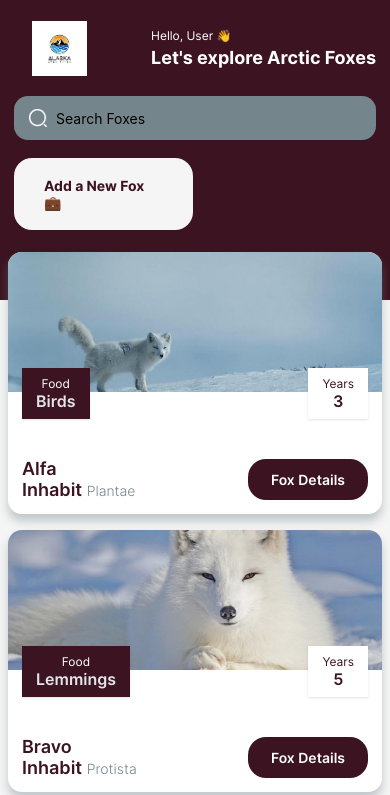
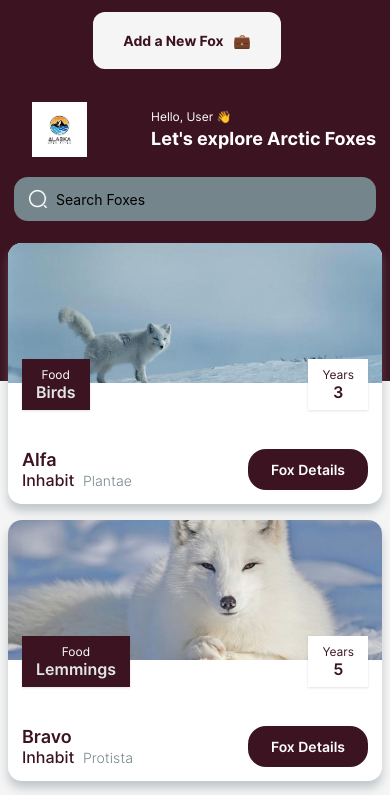
Before and after one commit to laststonedjs/arctic_foxes_react_native, a React Native app: screen /Home in a window 390 px wide. Shown: the top 795 px of the page. Built offline with nearby package versions, Linux system fonts and the light colour scheme.

Commit message:
Added screenshots in the Readme

```diff
--- a/components/AddFoxModal.js
+++ b/components/AddFoxModal.js
@@ -9,30 +9,41 @@ import { AddButton } from './Button';
 const WIDTH_MODAL = Dimensions.get('window').width;
 const HEIGHT_MODAL = 650;
 
-export const AddModal = ({ swapModalVisible, onSubmit }) => {
+export const AddModal = ({ swapModalVisible }) => {
   const [foxes, setFoxes] = useState(foxData);
   const [newFoxName, setNewFoxName] = useState('');
   const [newFoxAge, setNewFoxAge] = useState('');
   const [newFoxDomain, setNewFoxDomain] = useState('');
+  const [newFoxFood, setNewFoxFood] = useState('');
 
   const handleOnChangeText = (text, value) => {
     if (value === 'newFoxName') setNewFoxName(text);
     if (value === 'newFoxAge') setNewFoxAge(text);
     if (value === 'newFoxDomain') setNewFoxDomain(text);
+    if (value === 'newFoxFood') setNewFoxFood(text);
   };
 
-  console.log(newFoxName, newFoxAge, newFoxDomain);
+  const handleSubmit = () => {
 
-  const handleSubmit = () => {
-    if (newFoxName.length == 0 || newFoxAge.length == 0 || newFoxDomain.length == 0) {
+    if (newFoxName.length == 0 || newFoxAge.length == 0
+      || newFoxDomain.length == 0 || newFoxFood.length == 0) {
       Toast.showWithGravity("Please fill in all input fields!", Toast.LONG, Toast.TOP);
       return;
     }
 
-    onSubmit(newFoxName, newFoxAge, newFoxDomain);
+    const newFox = {
+      image: assets.fox1,
+      name: newFoxName,
+      age: newFoxAge,
+      domain: newFoxDomain,
+      food: newFoxFood
+    }
+    foxData.push(newFox);
+
     setNewFoxName('');
     setNewFoxAge('');
     setNewFoxDomain('');
+    setNewFoxFood('');
 
     closeModal();
   }
@@ -124,11 +135,23 @@ export const AddModal = ({ swapModalVisible, onSubmit }) => {
                   height: 30,
                   borderBottomColor: COLORS.gray,
                   marginHorizontal: SIZES.large,
+                  marginBottom: SIZES.font + 1,
                   borderBottomWidth: 1
                 }}
                 onChangeText={(text) => handleOnChangeText(text, 'newFoxDomain')}
                 placeholder="Enter where your fox COMES FROM"
                 value={newFoxDomain}
+              />
+              <TextInput
+                style={{
+                  height: 30,
+                  borderBottomColor: COLORS.gray,
+                  marginHorizontal: SIZES.large,
+                  borderBottomWidth: 1
+                }}
+                onChangeText={(text) => handleOnChangeText(text, 'newFoxFood')}
+                placeholder="Enter what it FEEDS on"
+                value={newFoxFood}
               />
             </View>
           </View>
--- a/components/HomeHeader.js
+++ b/components/HomeHeader.js
@@ -1,33 +1,15 @@
-import React, { useState } from 'react';
+import React from 'react';
 import {
   View,
   Text,
   Image,
   TextInput,
   SafeAreaView,
-  TouchableOpacity,
-  Modal,
 } from 'react-native';
-// components
-import { AddModal } from './AddFoxModal';
 // constants
 import { COLORS, SIZES, FONTS, SHADOWS, assets } from '../constants';
 
 const HomeHeader = ({ onSearch }) => {
-  const [isAddModalVisible, setIsAddModalVisible] = useState(false);
-
-  const swapModalVisible = (bool) => {
-    setIsAddModalVisible(bool);
-  }
-
-  const handleOnSubmit = (newFoxName, newFoxAge, newFoxDomain) => {
-    const fox = {
-      newFoxName,
-      newFoxAge,
-      newFoxDomain
-    };
-    console.log(fox);
-  }
 
   return (
     <SafeAreaView>
@@ -88,45 +70,6 @@ const HomeHeader = ({ onSearch }) => {
             />
           </View>
         </View>
-
-        {/* ADD FOX MODAL */}
-        <View style={{
-          maxWidth: "55%",
-          alignItems: "center",
-        }}>
-          <TouchableOpacity
-            style={{
-              backgroundColor: COLORS.cultural,
-              paddingVertical: SIZES.base - 3,
-              paddingHorizontal: SIZES.medium,
-              marginRight: SIZES.medium + 4,
-              marginTop: SIZES.large,
-              borderRadius: SIZES.medium + 2,
-            }}
-            onPress={() => swapModalVisible(true)}
-          >
-            <Text style={{
-              marginHorizontal: SIZES.font,
-              marginVertical: SIZES.font,
-              color: COLORS.chocolateKisses,
-              fontFamily: FONTS.bold,
-              fontSize: SIZES.regular
-            }}>
-              Add a New Fox{"   "}💼
-            </Text>
-          </TouchableOpacity>
-          <Modal
-            transparent={true}
-            animationType="fade"
-            visible={isAddModalVisible}
-            onRequestClose={() => swapModalVisible(false)}
-          >
-            <AddModal
-              swapModalVisible={swapModalVisible}
-              onSubmit={handleOnSubmit}
-            />
-          </Modal>
-        </View>
       </View>
     </SafeAreaView>
   )
--- a/components/SubInfo.js
+++ b/components/SubInfo.js
@@ -18,10 +18,10 @@ export const FoxTitle = ({ title, titleSize, subTitle, subTitleSize }) => {
         color: COLORS.chocolateKisses
       }}>
         <Text style={{
-          fontFamily: FONTS.semiBold,
-          fontSize: SIZES.medium + 2
+          fontFamily: FONTS.medium,
+          fontSize: SIZES.medium
         }}>
-          Inhabit{" "}
+          Inhabit &nbsp;
         </Text>
         <Text style={{
           fontFamily: FONTS.light,
--- a/screens/Home.js
+++ b/screens/Home.js
@@ -1,12 +1,28 @@
 import { useState } from 'react';
-import { View, SafeAreaView, FlatList } from 'react-native';
+import { View, SafeAreaView, FlatList, TouchableOpacity, Text, Modal } from 'react-native';
 // components
-import { FoxCard, HomeHeader, FocusedStatusBar } from '../components';
+import { FoxCard, HomeHeader, FocusedStatusBar, AddModal } from '../components';
 // constants
-import { COLORS, foxData } from '../constants';
+import { FONTS, COLORS, SIZES, foxData } from '../constants';
 
 const Home = () => {
   const [FOXData, setFOXData] = useState(foxData);
+  const [foxes, setFoxes] = useState([]);
+  const [isAddModalVisible, setIsAddModalVisible] = useState(false);
+
+  const swapModalVisible = (bool) => {
+    setIsAddModalVisible(bool);
+  };
+
+  const handleOnSubmit = (newFoxName, newFoxAge, newFoxDomain) => {
+    const fox = {
+      id: Date.now(),
+      newFoxName,
+      newFoxAge,
+      newFoxDomain
+    };
+    console.log(fox);
+  };
 
   const handleSearch = (value) => {
     if (!value.length) return setFOXData(foxData);
@@ -25,11 +41,54 @@ const Home = () => {
   return (
     <SafeAreaView style={{ flex: 1 }}>
       <FocusedStatusBar background={COLORS.chocolateKisses} />
+      {/* ADD FOX MODAL */}
+      <View style={{
+        maxWidth: "100%",
+        alignItems: "center",
+        backgroundColor: COLORS.chocolateKisses,
+      }}
+      >
+        <TouchableOpacity
+          style={{
+            backgroundColor: COLORS.cultural,
+            paddingVertical: SIZES.base,
+            paddingHorizontal: SIZES.medium,
+            marginRight: SIZES.medium,
+            marginTop: SIZES.small,
+            marginBottom: SIZES.small,
+            borderRadius: SIZES.small,
+          }}
+          onPress={() => swapModalVisible(true)}
+        >
+          <Text style={{
+            marginHorizontal: SIZES.font,
+            marginVertical: SIZES.small,
+            color: COLORS.chocolateKisses,
+            fontFamily: FONTS.bold,
+            fontSize: SIZES.regular
+          }}>
+            Add a New Fox{"   "}💼
+          </Text>
+        </TouchableOpacity>
+        <Modal
+          transparent={true}
+          animationType="fade"
+          visible={isAddModalVisible}
+          onRequestClose={() => swapModalVisible(false)}
+        >
+          <AddModal
+            swapModalVisible={swapModalVisible}
+            onSubmit={handleOnSubmit}
+          />
+        </Modal>
+      </View>
+      {/* END OF ADD MODAL */}
+
       <View style={{ flex: 1 }}>
         <View style={{ zIndex: 0 }}>
           <FlatList
             data={FOXData}
-            renderItem={({ item }) => <FoxCard data={item} />}
+            renderItem={({ item, index }) => <FoxCard data={item} index={index} />}
             keyExtractor={(item) => item.id}
             showsVerticalScrollIndicator={false}
             ListHeaderComponent={<HomeHeader onSearch={handleSearch} />}
```
